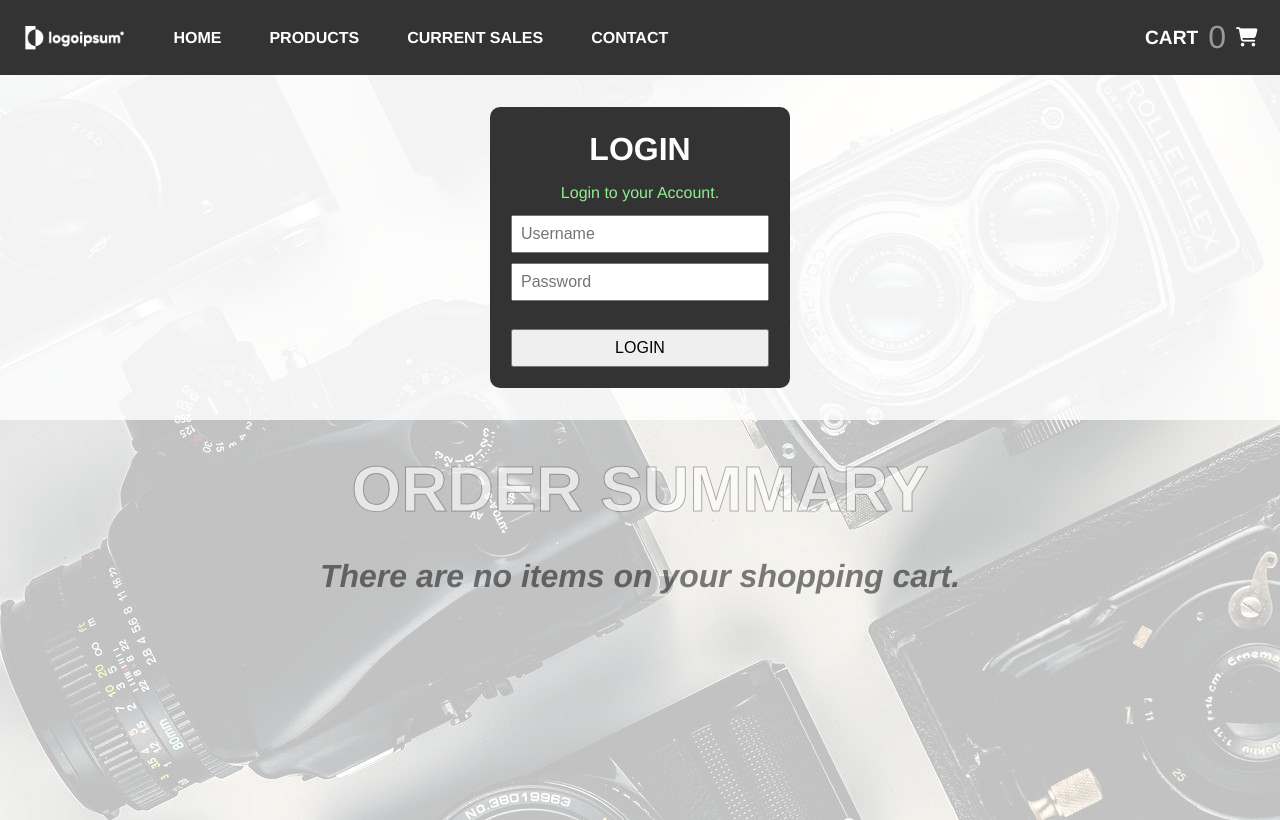
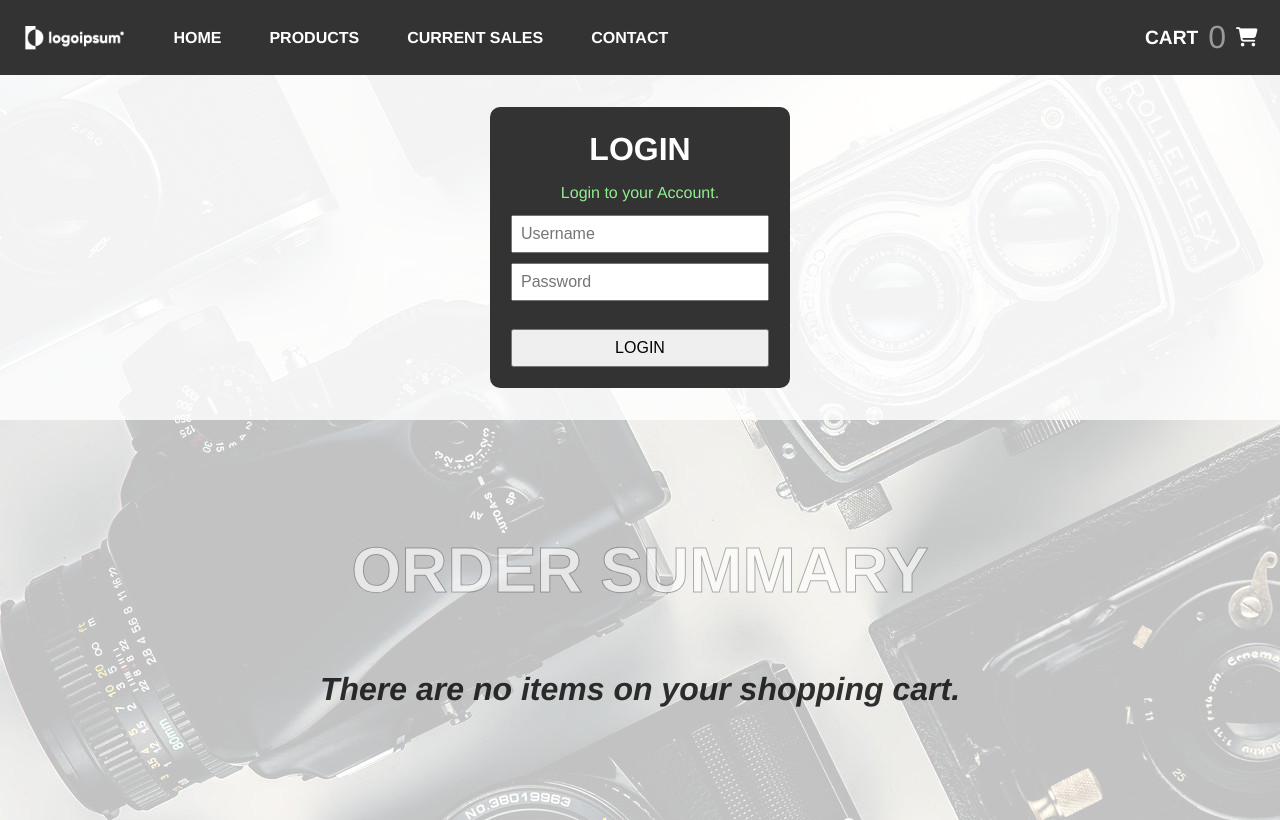
Before and after one commit to TapeMate/vue-php-store-prototype-frontend, a Vue app: page /card in a window 1280 px wide. Built offline with nearby package versions, Linux system fonts and the light colour scheme; the HTML template or start-up script is replaced by a standard one.

Commit message:
integrated message to top of cart.

```diff
--- a/public/css/main.css
+++ b/public/css/main.css
@@ -455,6 +455,14 @@ h2 {
   /* Circle indicator for radio button */
   /* Style for when the radio button is selected */
 }
+.shopping-card-container .upper-container .username-intro {
+  font-size: 1.2rem;
+}
+.shopping-card-container .upper-container .username-intro .username {
+  color: #38e038;
+  font-weight: bold;
+  text-transform: uppercase;
+}
 .shopping-card-container .upper-container .delivery-container {
   padding: 0 2rem;
   color: #333;
@@ -547,6 +555,10 @@ h2 {
   padding-left: 35px;
 }
 .shopping-card-container .lower-container {
+  min-height: 50vh;
+  display: flex;
+  flex-direction: column;
+  justify-content: center;
   padding: 2rem;
 }
 .shopping-card-container .lower-container > img {
@@ -566,6 +578,7 @@ h2 {
   color: rgba(255, 255, 255, 0.6);
   -webkit-text-stroke: 1px rgba(0, 0, 0, 0.3);
   font-size: 4rem;
+  padding: 2rem;
 }
 .shopping-card-container .lower-container .selected-products-container .product-container {
   background: #fff;
@@ -681,6 +694,7 @@ h2 {
   color: rgb(211, 39, 39);
   width: 100%;
   text-align: center;
+  text-transform: uppercase;
   animation: errorIndicator 0.6s forwards;
 }
 .shopping-card-container .lower-container .selected-products-container .checkout-warning .error:nth-of-type(2) {
@@ -755,7 +769,7 @@ h2 {
   border: none;
 }
 .shopping-card-container .lower-container .selected-products-container .empty-cart {
-  color: rgba(0, 0, 0, 0.5);
+  color: rgba(0, 0, 0, 0.8);
   font-style: italic;
   font-weight: bold;
   font-size: 2rem;
--- a/src/assets/scss/partials/_shopping-card.scss
+++ b/src/assets/scss/partials/_shopping-card.scss
@@ -38,6 +38,15 @@
     flex-direction: row;
     padding: 2rem;
     background: rgba($color: #fff, $alpha: 0.8);
+
+    .username-intro {
+      font-size: 1.2rem;
+      .username {
+        color: darken($clr-success, 20%);
+        font-weight: bold;
+        text-transform: uppercase;
+      }
+    }
 
     .delivery-container {
       padding: 0 2rem;
@@ -150,6 +159,10 @@
   }
 
   .lower-container {
+    min-height: 50vh;
+    display: flex;
+    flex-direction: column;
+    justify-content: center;
     padding: 2rem;
     > img {
       z-index: -99;
@@ -169,6 +182,7 @@
         color: rgba($color: #fff, $alpha: 0.6);
         -webkit-text-stroke: 1px rgba($color: #000000, $alpha: 0.3);
         font-size: 4rem;
+        padding: 2rem;
       }
 
       .product-container {
@@ -298,6 +312,7 @@
           color: $clr-error;
           width: 100%;
           text-align: center;
+          text-transform: uppercase;
           &:nth-of-type(2) {
             margin-top: 10px;
           }
@@ -378,7 +393,7 @@
       }
 
       .empty-cart {
-        color: rgba($color: #000000, $alpha: 0.5);
+        color: rgba($color: #000000, $alpha: 0.8);
         font-style: italic;
         font-weight: bold;
         font-size: 2rem;
--- a/src/components/ShoppingCard.vue
+++ b/src/components/ShoppingCard.vue
@@ -12,8 +12,18 @@
   </div>
   <div class="shopping-card-container">
     <div class="upper-container">
-      <OrderDelivery v-if="isloginSuccessful" :addressData="dummyAddressData" />
-      <OrderPayment v-if="isloginSuccessful" />
+      <span
+        class="username-intro"
+        v-if="isloginSuccessful && getShoppingCart.length === 0"
+        >Hello <span class="username">{{ getUser }}</span
+        >. Currently there are no Products in your Shopping Cart.</span
+      >
+
+      <OrderDelivery
+        v-if="isloginSuccessful && getShoppingCart.length > 0"
+        :addressData="dummyAddressData"
+      />
+      <OrderPayment v-if="isloginSuccessful && getShoppingCart.length > 0" />
       <LoginForm v-if="!isloginSuccessful" />
     </div>
     <div class="lower-container">
@@ -143,6 +153,7 @@ export default {
       "isloginSuccessful",
       "getPaymentMethod",
       "getDeliveryMethod",
+      "getUser",
     ]),
   },
   methods: {
```
Also changed, not shown: 1 other file (tests, documents, lock files or other folders).
